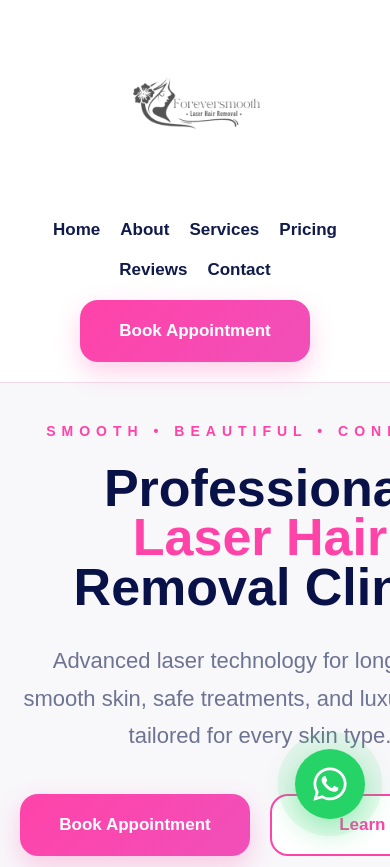
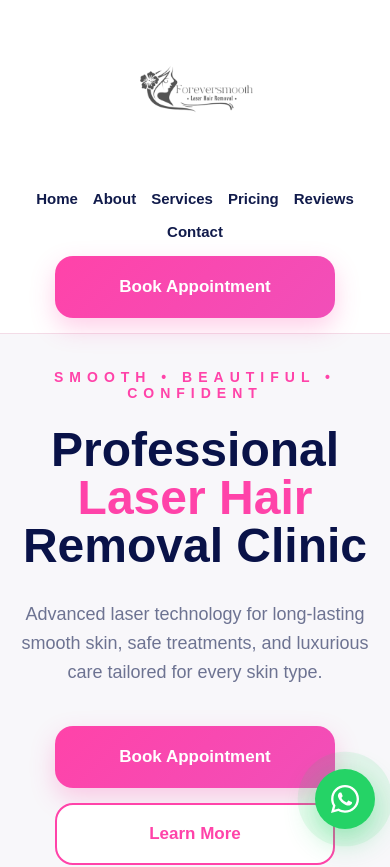
Before and after one commit to hashah8873/Forever-Smooth-Website, a React (Vite) app: page / in a window 390 px wide. Shown: the top 867 px of the page. Built offline with nearby package versions, Linux system fonts and the light colour scheme.

Commit message:
Clean CSS and improve mobile

```diff
--- a/src/App.css
+++ b/src/App.css
@@ -775,11 +775,11 @@ body{
 }
 
 .review-buttons{
-  display: flex;
-  justify-content: center;
-  gap: 20px;
-  margin-top: 40px;
-  flex-wrap: wrap;
+  display:flex;
+  justify-content:center;
+  gap:20px;
+  margin-top:30px;
+  flex-wrap:wrap;
 }
 
 .review-btn:hover{
@@ -1052,9 +1052,102 @@ body{
     margin-top:45px;
 }
 
-/* MOBILE */
+
+/* =========================
+   MOBILE RESPONSIVE
+========================= */
 
 @media (max-width:768px){
+
+  .navbar{
+    flex-direction:column;
+    height:auto;
+    padding:15px;
+    gap:15px;
+  }
+
+  .logo img{
+    width:160px;
+  }
+
+  .nav-links{
+    flex-wrap:wrap;
+    justify-content:center;
+    gap:15px;
+  }
+
+  .nav-links a{
+    font-size:15px;
+  }
+
+  .hero{
+    grid-template-columns:1fr;
+    text-align:center;
+    padding:35px 20px 50px;
+    gap:35px;
+  }
+
+  .hero-left{max-width:100%;}
+
+  .hero-title{font-size:48px;line-height:1;}
+
+  .hero-description{font-size:18px;line-height:1.6;}
+
+  .hero-buttons{
+    flex-direction:column;
+    align-items:center;
+    gap:15px;
+  }
+
+  .primary-btn,
+  .secondary-btn{
+    width:100%;
+    max-width:280px;
+  }
+
+  .features{justify-content:center;}
+
+  .image-card{height:420px;}
+
+  .about{
+    grid-template-columns:1fr;
+    text-align:center;
+    padding:60px 20px;
+    gap:40px;
+  }
+
+  .about-title{font-size:36px;}
+  .about-description{font-size:18px;}
+  .about-card{grid-template-columns:1fr;}
+
+  .services,
+  .pricing,
+  .reviews,
+  .contact{
+    padding:60px 20px;
+  }
+
+  .services-title,
+  .pricing-header h2,
+  .reviews-title{
+    font-size:36px;
+  }
+
+  .contact-title{
+    font-size:40px;
+    line-height:1.1;
+  }
+
+  .services-grid,
+  .pricing-grid,
+  .reviews-grid{
+    grid-template-columns:1fr;
+  }
+
+  .booking-form{
+    margin:50px 15px;
+    padding:30px 20px;
+  }
 
   .footer{
     padding:40px 20px;
@@ -1073,15 +1166,17 @@ body{
     align-items:center;
   }
 
-    .footer-logo{
-        width:180px;
-    }
+  .footer-logo{width:200px;}
 
-    .footer-center h3{
+  .footer-slogan{font-size:28px;}
+
+  .footer-right a{font-size:18px;}
+
+  .whatsapp-btn{
+    width:60px;
+    height:60px;
     font-size:32px;
-    }
-
-    .footer-right a{
-        font-size:22px;
+    right:15px;
+    bottom:15px;
   }
 }
```
Lines whose indentation alone changed are shown as unchanged.
